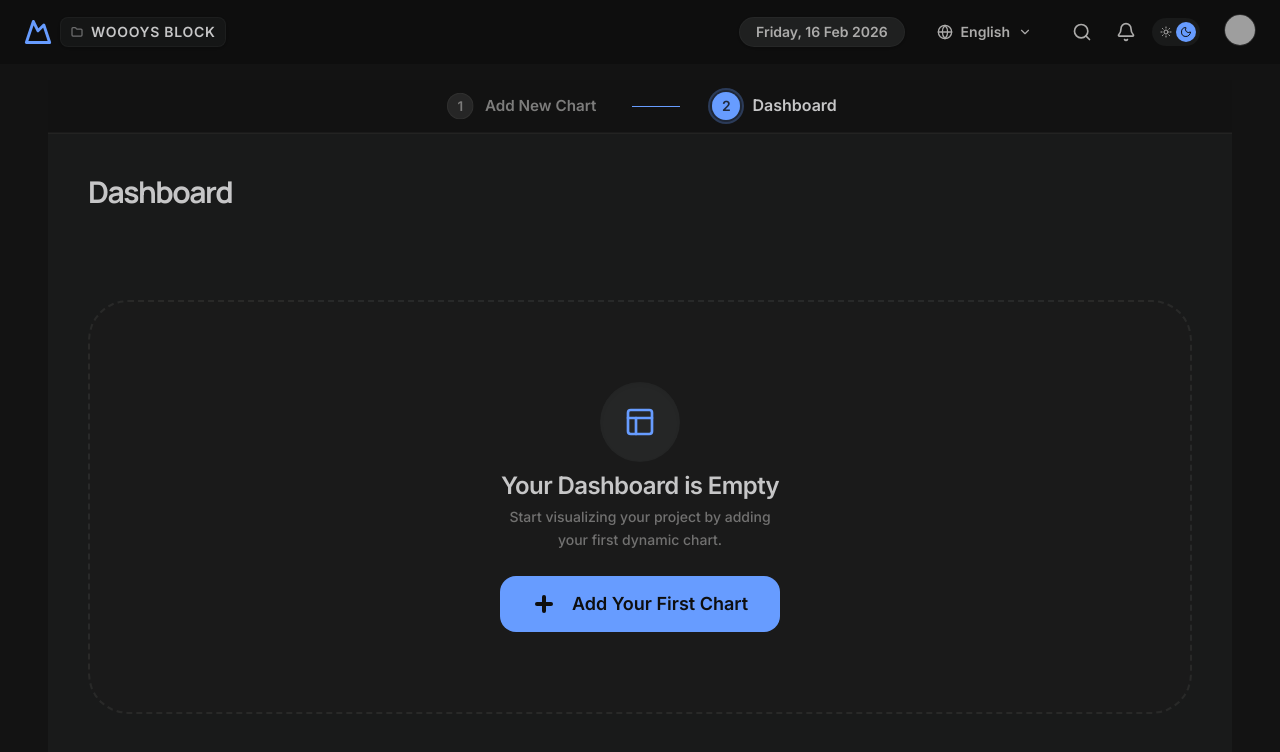
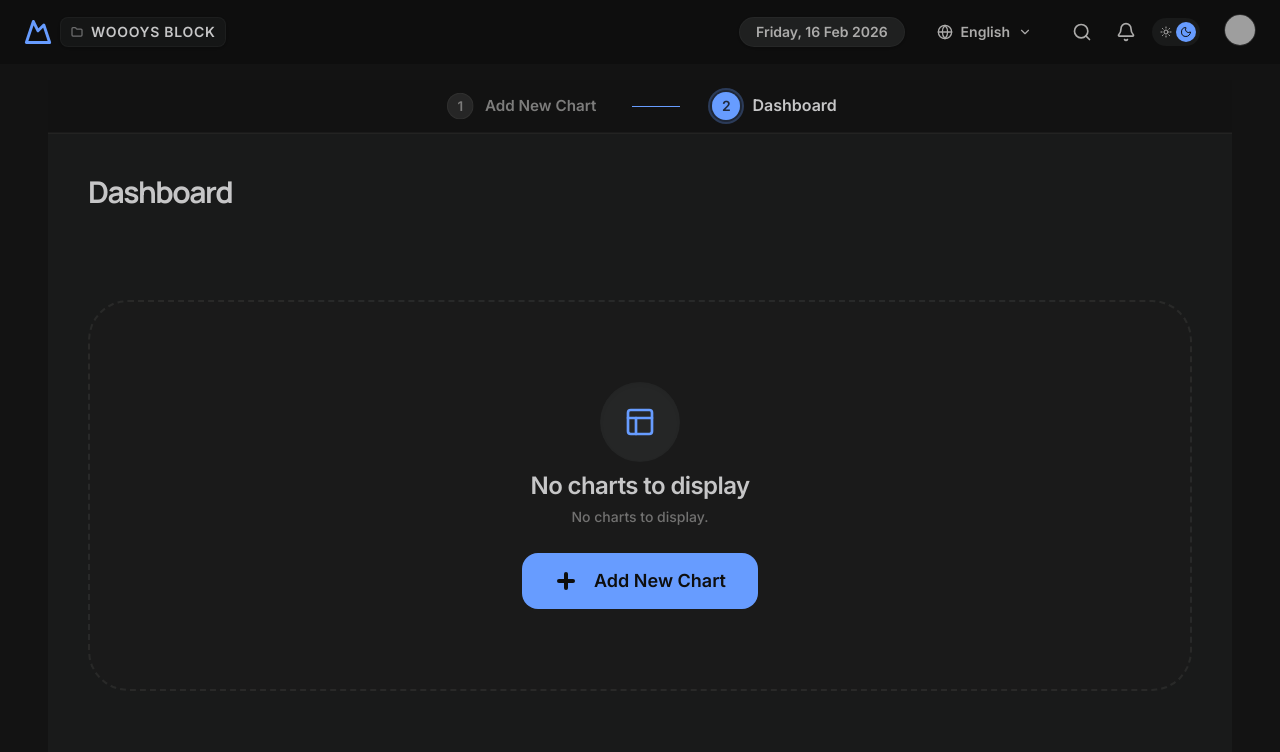
Before and after one commit to plut0n0tf0und/V2_Beno_Dashboard, a React (Vite) app: page / in a window 1280 px wide. Both pictures are taken after a click on the button "New Project". Shown: the top 752 px of the page. Built offline with nearby package versions, Linux system fonts and the light colour scheme; grey boxes are pictures that could not be loaded.

Commit message:
cta 10pm

```diff
--- a/src/pages/ProjectDetails.tsx
+++ b/src/pages/ProjectDetails.tsx
@@ -370,10 +370,7 @@ export default function ProjectDetails({
                         <Layout className="w-5 h-5 text-tertiary" />
                       </div>
                       <div className="flex flex-col items-center gap-2 text-center">
-                        <h3 className="text-lg font-black text-on-surface tracking-tight">Your dashboard is empty</h3>
-                        <p className="text-on-surface-variant font-medium opacity-60 text-sm leading-relaxed max-w-[220px]">
-                          Add your first chart to get started
-                        </p>
+                        <h3 className="text-lg font-black text-on-surface tracking-tight">No charts to display</h3>
                       </div>
                       <button
                         onClick={handleStartOnboarding}
@@ -390,9 +387,9 @@ export default function ProjectDetails({
                         <div className="w-20 h-20 rounded-full bg-surface-container-highest flex items-center justify-center mb-1 shadow-inner group-hover/empty:scale-110 transition-transform duration-500">
                           <Layout className="w-8 h-8 text-tertiary" />
                         </div>
-                        <h3 className="text-2xl font-black text-on-surface tracking-tight">Your Dashboard is Empty</h3>
+                        <h3 className="text-2xl font-black text-on-surface tracking-tight">No charts to display</h3>
                         <p className="text-on-surface-variant text-center max-w-xs px-6 font-medium leading-relaxed opacity-60 text-sm">
-                          Start visualizing your project by adding your first dynamic chart.
+                          No charts to display.
                         </p>
                       </div>
                       <button
@@ -401,7 +398,7 @@ export default function ProjectDetails({
                       >
                         <div className="absolute inset-0 bg-white/10 translate-y-full group-hover/btn:translate-y-0 transition-transform duration-300" />
                         <Plus className="w-6 h-6 text-surface relative z-10" strokeWidth={4} />
-                        <span className="relative z-10">Add Your First Chart</span>
+                        <span className="relative z-10">Add New Chart</span>
                       </button>
                     </div>
                   </>
```
